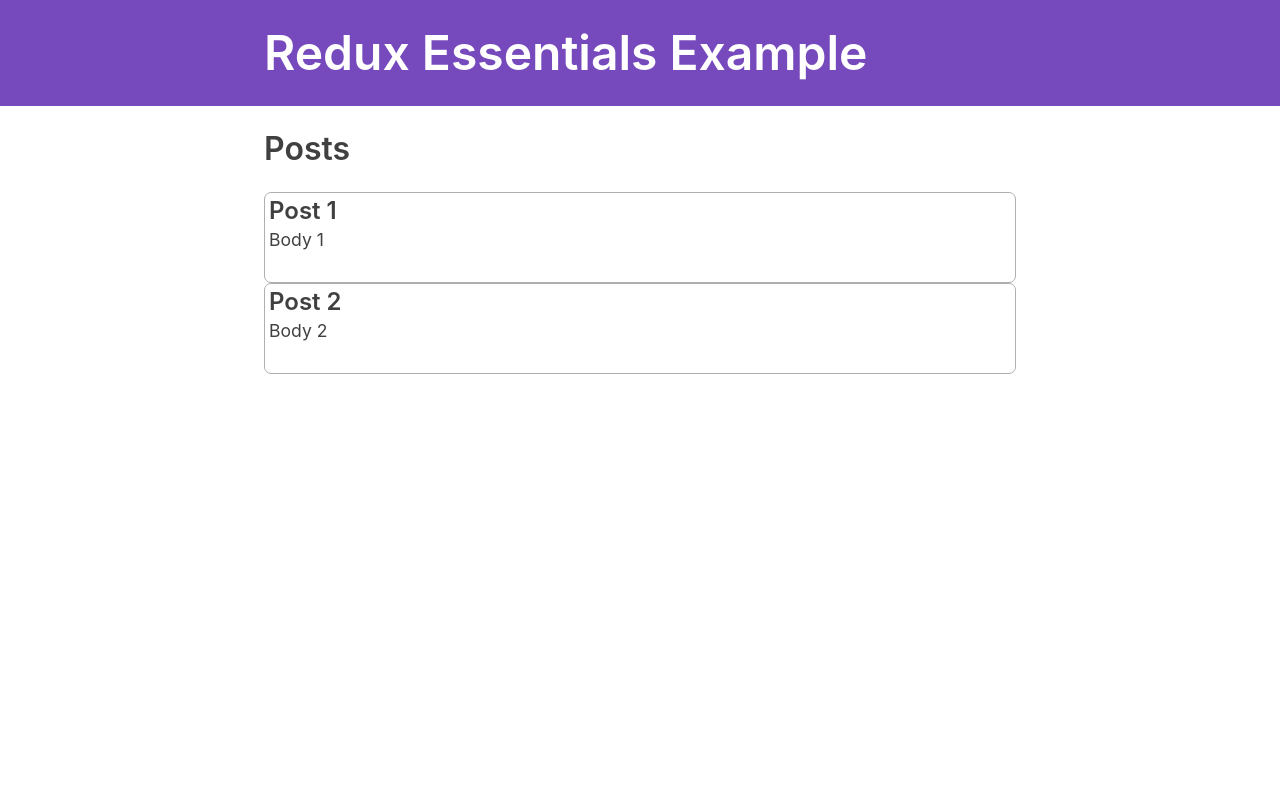
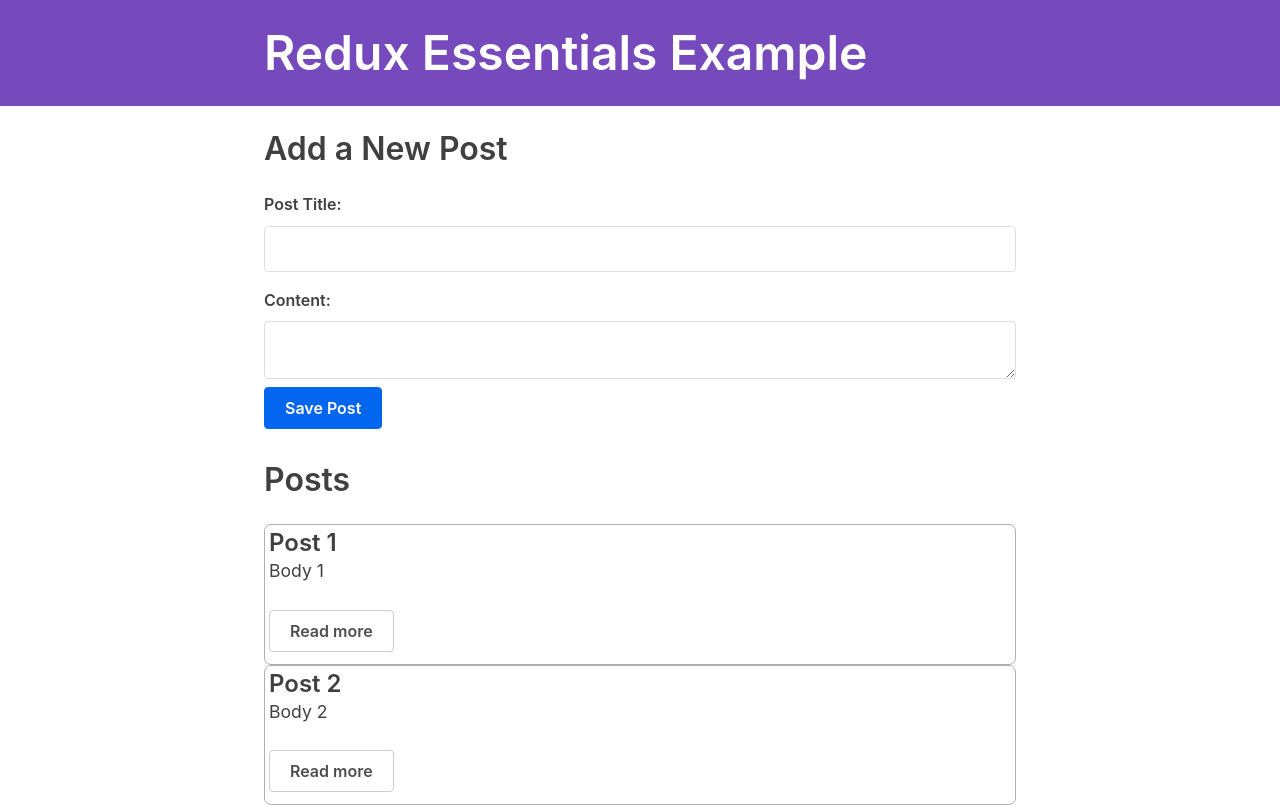
Before and after one commit to ozzkan-burak/redux-toolkit-social, a React (Create React App) app: page / in a window 1280 px wide. Built offline with nearby package versions, Linux system fonts and the light colour scheme; what @mswjs/data, mock-socket, txtgen would draw is missing.

Commit message:
episode2

```diff
--- a/package.json
+++ b/package.json
@@ -23,7 +23,7 @@
     "txtgen": "^2.2.4"
   },
   "scripts": {
-    "start": "react-scripts start",
+    "start": "react-scripts --openssl-legacy-provider start",
     "build": "react-scripts build",
     "test": "react-scripts test",
     "eject": "react-scripts eject"
--- a/src/App.js
+++ b/src/App.js
@@ -7,7 +7,8 @@
 } from 'react-router-dom'
 
 import { Navbar } from './app/Navbar'
-import PostList from './features/posts/PostList'
+import PostList from './posts/PostList'
+import AddPostForm from './posts/AddPostForm'
 
 function App() {
   return (
@@ -20,11 +21,12 @@
             path="/"
             render={() => (
               <>
+                <AddPostForm />
                 <PostList />
               </>
             )}
           />
-          <Redirect to="/" />
+          {/* <Redirect to="/" /> */}
         </Switch>
       </div>
     </Router>
--- a/src/app/store.js
+++ b/src/app/store.js
@@ -1,6 +1,6 @@
 import { configureStore } from '@reduxjs/toolkit'
 
-import postsReducer from '../features/posts/postsSlice';
+import postsReducer from '../store/postsSlice';
 
 export default configureStore({
   reducer: {
--- a/src/features/posts/PostList.jsx
+++ /dev/null
@@ -1,23 +0,0 @@
-import { useSelector } from 'react-redux'
-
-const PostList = () => {
-  const posts = useSelector((state) => state.posts)
-
-  const renderedPosts = posts.map((post) => {
-    return (
-      <article key={post.id} className="post-excerpt">
-        <h3>{post.title}</h3>
-        <p>{post.content.substring(0, 100)}</p>
-      </article>
-    )
-  })
-
-  return (
-    <section>
-      <h2>Posts</h2>
-      {renderedPosts}
-    </section>
-  )
-}
-
-export default PostList
--- a/src/features/posts/postsSlice.js
+++ /dev/null
@@ -1,14 +0,0 @@
-import {createSlice} from '@reduxjs/toolkit';
-
-const initialState = [
-    {id: 1, title: 'Post 1', content: 'Body 1'},
-    {id: 2, title: 'Post 2', content: 'Body 2'},
-];
-
-export const postsSlice = createSlice({
-    name: 'posts',
-    initialState,
-    reducers: {},
-});
-
-export default postsSlice.reducer;
--- a/src/posts/AddPostForm.jsx
+++ b/src/posts/AddPostForm.jsx
@@ -2,7 +2,8 @@
 import { useDispatch } from "react-redux";
 
 // action
-import { postAdded } from "./postsSlice";
+import { postAdded } from "../store/postsSlice";
+import { nanoid } from "@reduxjs/toolkit";
 
 const AddPostForm = () => {
 
@@ -13,7 +14,12 @@
 
     const savePost = () => {
       if(title && content) {
-        dispatch(postAdded(title,content));
+        dispatch(postAdded({
+          id: nanoid(),
+          title,
+          content,
+        }));
+
         setTitle('');
         setContent('');
       }
--- a/src/posts/PostList.jsx
+++ b/src/posts/PostList.jsx
@@ -1,8 +1,11 @@
 import { useSelector } from 'react-redux';
 import {Link} from "react-router-dom";
+import AddPostForm from './AddPostForm';
 
 const PostList = () => {
   const posts = useSelector((state) => state.posts)
+
+  console.log(posts);
 
   const renderedPosts = posts.map((post) => {
     return (
--- a/src/store/postsSlice.js
+++ b/src/store/postsSlice.js
@@ -15,17 +15,17 @@
             reducer: (state, action) => {
                 state.push(action.payload);
             },
-            prepare: (title, content) => {
-                return {
-                    payload: {
-                        id: nanoid(),
-                        title,
-                        content,
-                        meta: 'Buraya ek bilgi girebiliriz.',
-                        error: false,
-                    },
-                };
-            }
+            // prepare: (title, content) => {
+            //     return {
+            //         payload: {
+            //             id: nanoid(),
+            //             title,
+            //             content,
+            //             meta: 'Buraya ek bilgi girebiliriz.',
+            //             error: false,
+            //         },
+            //     };
+            // }
         },
         postUpdated: (state, action) => {
             const {id, title, content} = action.payload;
```
